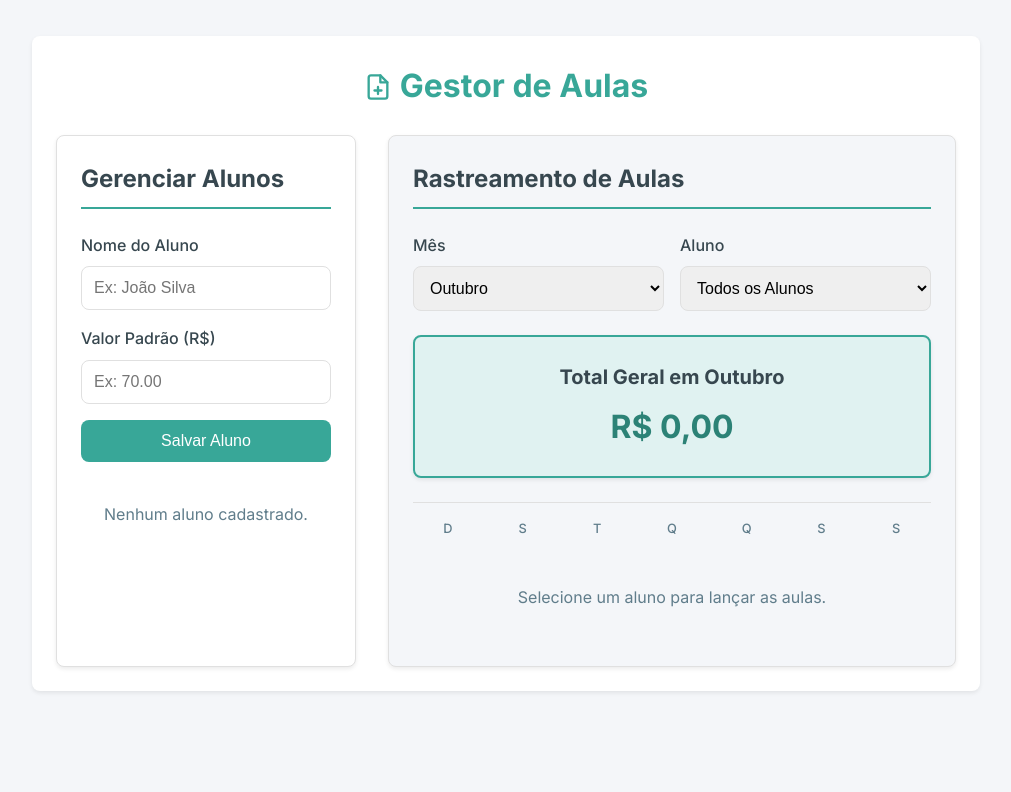
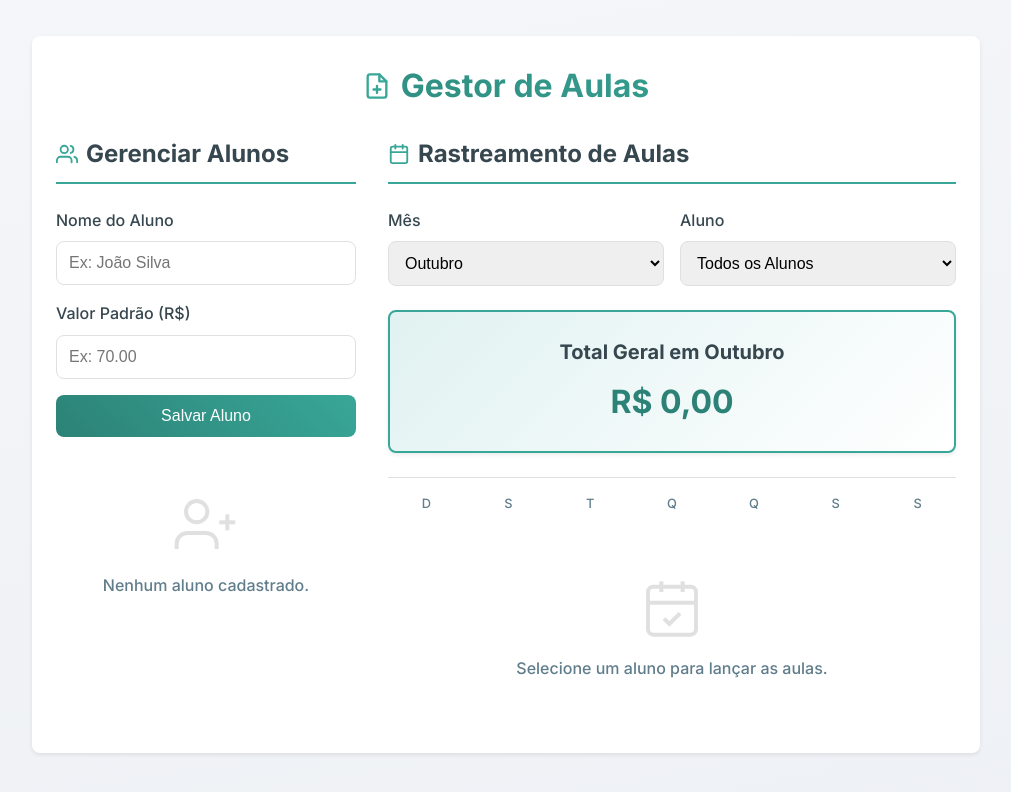
Before and after one commit to Renato425636/calculadora_auals, a plain HTML site: page index.html in a window 1280 px wide. Shown: the whole page, without its empty margins (134-1145 px from the left). Drawn offline with Linux system fonts and the light colour scheme.

Commit message:
Update index.html

```diff
--- a/index.html
+++ b/index.html
@@ -26,20 +26,22 @@
 
         body {
             font-family: 'Inter', -apple-system, BlinkMacSystemFont, "Segoe UI", Roboto, "Helvetica Neue", Arial, sans-serif;
-            background-color: var(--color-light);
+            /* Fundo com gradiente sutil */
+            background: linear-gradient(170deg, var(--color-light) 0%, #eef1f5 100%);
             color: var(--color-dark);
             line-height: 1.6;
             margin: 0;
             padding: 1rem;
+            min-height: 100vh;
         }
 
         .container {
             max-width: 900px;
             margin: 20px auto;
             padding: 1.5rem;
-            background-color: #ffffff;
+            background-color: #ffffff; /* Container principal é um card branco */
             border-radius: var(--border-radius);
-            box-shadow: var(--shadow-light); /* Sombra mais leve */
+            box-shadow: var(--shadow-light);
         }
 
         h1, h2, h3 {
@@ -49,38 +51,62 @@
 
         h1 {
             text-align: center;
+            /* Cor primária como fallback */
             color: var(--color-primary);
+            /* Gradiente de texto */
+            background: linear-gradient(45deg, var(--color-primary-dark), var(--color-primary));
+            -webkit-background-clip: text;
+            -webkit-text-fill-color: transparent;
+
             margin-bottom: 1.5rem;
+            display: flex; /* Alinhar ícone e texto */
+            justify-content: center;
+            align-items: center;
+            gap: 10px;
+        }
+        /* Ícone do H1 usa a cor sólida */
+        h1 svg {
+            -webkit-text-fill-color: var(--color-primary);
         }
 
         h2 {
             border-bottom: 2px solid var(--color-primary);
             padding-bottom: 0.5rem;
             margin-bottom: 1.5rem;
+            display: flex; /* Novo: alinhar ícone e texto no H2 */
+            align-items: center;
+            gap: 8px;
+        }
+        h2 svg {
+            width: 22px;
+            height: 22px;
+            stroke: var(--color-primary);
+            stroke-width: 2;
+            fill: none;
+            stroke-linecap: round;
+            stroke-linejoin: round;
         }
 
+        /* Novo: Layout de grade de volta */
         .grid-layout {
             display: grid;
             grid-template-columns: 1fr;
             gap: 2rem;
         }
 
+        /* Layout responsivo para telas maiores */
         @media (min-width: 768px) {
             .grid-layout {
                 grid-template-columns: 300px 1fr;
             }
         }
 
+        /* Seções de volta ao normal */
         .form-section, .schedule-section {
-            padding: 1.5rem;
-            border: 1px solid var(--color-border);
-            border-radius: var(--border-radius);
-            background-color: #fff;
-            box-shadow: var(--shadow-light); /* Adiciona sombra leve */
-        }
-
-        .schedule-section {
-            background-color: var(--color-light); /* Fundo um pouco mais claro */
+            padding: 0;
+            border: none;
+            box-shadow: none;
+            background-color: transparent;
         }
 
         .form-group {
@@ -137,12 +163,14 @@
         }
 
         .btn-primary {
-            background-color: var(--color-primary);
+            /* Botão com gradiente */
+            background: linear-gradient(45deg, var(--color-primary-dark), var(--color-primary));
             color: white;
+            border: none;
         }
         .btn-primary:hover {
-            background-color: var(--color-primary-dark);
-            box-shadow: var(--shadow-light);
+            background: linear-gradient(45deg, var(--color-primary), var(--color-primary-dark));
+            box-shadow: var(--shadow-hover);
         }
 
         .btn-secondary {
@@ -213,7 +241,8 @@
 
 
         #total-display {
-            background-color: var(--color-accent-light); /* Fundo com a cor de destaque clara */
+            /* Gradiente sutil no totalizador */
+            background: linear-gradient(135deg, var(--color-accent-light) 0%, #ffffff 100%);
             border: 2px solid var(--color-primary);
             color: var(--color-primary-dark);
             padding: 1.5rem;
@@ -261,12 +290,13 @@
             font-weight: 500;
             cursor: pointer;
             background-color: #ffffff; /* Fundo dos dias normais */
-            transition: background-color 0.2s, color 0.2s, box-shadow 0.2s;
+            transition: background-color 0.2s, color 0.2s, box-shadow 0.2s, transform 0.1s;
         }
 
         .calendar-day:hover:not(.padding) {
             background-color: var(--color-accent-light);
-            box-shadow: var(--shadow-light); /* Sombra suave ao passar o mouse */
+            box-shadow: var(--shadow-hover); /* Sombra mais forte no hover */
+            transform: scale(1.05); /* Efeito de zoom leve */
         }
 
         .calendar-day.padding {
@@ -281,18 +311,42 @@
         }
 
         .calendar-day.selected {
-            background-color: var(--color-primary);
+            /* Dia selecionado com gradiente */
+            background: linear-gradient(135deg, var(--color-primary-dark), var(--color-primary));
             color: white;
             border-color: var(--color-primary-dark);
             box-shadow: var(--shadow-light);
+            transform: scale(1.02);
         }
         /* --- Fim do Estilo do Calendário --- */
 
+        /* Estilo para "Estado Vazio" com SVG */
         .empty-state {
             text-align: center;
             color: var(--color-secondary);
             padding: 1rem;
-            grid-column: 1 / -1;
+            grid-column: 1 / -1; /* Ocupa todo o calendário */
+        }
+
+        .empty-state-content {
+            display: flex;
+            flex-direction: column;
+            align-items: center;
+            gap: 1rem;
+            padding: 2rem 0;
+            color: var(--color-secondary);
+        }
+        .empty-state-content svg {
+            width: 64px;
+            height: 64px;
+            stroke: var(--color-border);
+            stroke-width: 1.5;
+            fill: none;
+        }
+        .empty-state-content p {
+            font-size: 1rem;
+            font-weight: 500;
+            margin: 0;
         }
 
     </style>
@@ -300,19 +354,27 @@
 <body>
 
     <div class="container">
-        <h1><svg xmlns="http://www.w3.org/2000/svg" width="28" height="28" viewBox="0 0 24 24" fill="none" stroke="currentColor" stroke-width="2" stroke-linecap="round" stroke-linejoin="round" style="vertical-align: -4px; margin-right: 8px;"><path d="M14 2H6a2 2 0 0 0-2 2v16a2 2 0 0 0 2 2h12a2 2 0 0 0 2-2V8z"></path><polyline points="14 2 14 8 20 8"></polyline><line x1="12" y1="18" x2="12" y2="12"></line><line x1="9" y1="15" x2="15" y2="15"></line></svg>Gestor de Aulas</h1>
+        <h1>
+            <svg xmlns="http://www.w3.org/2000/svg" width="28" height="28" viewBox="0 0 24 24" fill="none" stroke="currentColor" stroke-width="2" stroke-linecap="round" stroke-linejoin="round"><path d="M14 2H6a2 2 0 0 0-2 2v16a2 2 0 0 0 2 2h12a2 2 0 0 0 2-2V8z"></path><polyline points="14 2 14 8 20 8"></polyline><line x1="12" y1="18" x2="12" y2="12"></line><line x1="9" y1="15" x2="15" y2="15"></line></svg>
+            <span>Gestor de Aulas</span>
+        </h1>
 
+        <!-- Layout de grade (tela única) -->
         <div class="grid-layout">
 
-            <!-- Seção de Gerenciamento de Alunos --><div class="form-section">
-                <h2>Gerenciar Alunos</h2>
+            <!-- Painel de Alunos -->
+            <div class="form-section">
+                <h2>
+                    <svg xmlns="http://www.w3.org/2000/svg" viewBox="0 0 24 24"><path d="M17 21v-2a4 4 0 0 0-4-4H5a4 4 0 0 0-4 4v2"></path><circle cx="9" cy="7" r="4"></circle><path d="M23 21v-2a4 4 0 0 0-3-3.87"></path><path d="M16 3.13a4 4 0 0 1 0 7.75"></path></svg>
+                    Gerenciar Alunos
+                </h2>
                 <form id="student-form">
                     <input type="hidden" id="student-id">
                     <div class="form-group">
                         <label for="student-name">Nome do Aluno</label>
                         <input type="text" id="student-name" placeholder="Ex: João Silva" required>
                     </div>
-                    <!-- CORRIGIDO: class.form-group" para "class="form-group" --><div class="form-group">
+                    <div class="form-group">
                         <label for="student-default-price">Valor Padrão (R$)</label>
                         <input type="number" id="student-default-price" placeholder="Ex: 70.00" min="0" step="0.01" required>
                     </div>
@@ -323,11 +385,16 @@
                 </form>
 
                 <div id="student-list">
-                    <!-- Lista de alunos será populada pelo JS --></div>
+                    <!-- Lista de alunos será populada pelo JS -->
+                </div>
             </div>
 
-            <!-- Seção de Rastreamento de Aulas --><div class="schedule-section">
-                <h2>Rastreamento de Aulas</h2>
+            <!-- Painel do Calendário -->
+            <div class="schedule-section">
+                <h2>
+                    <svg xmlns="http://www.w3.org/2000/svg" viewBox="0 0 24 24"><rect x="3" y="4" width="18" height="18" rx="2" ry="2"></rect><line x1="16" y1="2" x2="16" y2="6"></line><line x1="8" y1="2" x2="8" y2="6"></line><line x1="3" y1="10" x2="21" y2="10"></line></svg>
+                    Rastreamento de Aulas
+                </h2>
 
                 <div class="filters">
                     <div class="form-group">
@@ -348,12 +415,12 @@
                 </div>
 
                 <div id="class-days-list">
-                    <!-- Calendário será populado pelo JS --><p class="empty-state">Selecione um mês e um aluno para lançar as aulas.</p>
+                    <!-- Calendário será populado pelo JS -->
                 </div>
             </div>
 
-        </div>
-    </div>
+        </div> <!-- Fim .grid-layout -->
+    </div> <!-- Fim .container -->
 
     <script>
         document.addEventListener('DOMContentLoaded', () => {
@@ -379,6 +446,22 @@
 
             let students = [];
             let schedules = []; // Estrutura mantida: { id, studentId, date(YYYY-MM-DD), price, status }
+
+            // --- Estados Vazios (SVG + Texto) ---
+            const emptyStateStudents = `
+                <div class="empty-state-content">
+                    <svg xmlns="http://www.w3.org/2000/svg" viewBox="0 0 24 24"><path d="M16 21v-2a4 4 0 0 0-4-4H5a4 4 0 0 0-4 4v2"></path><circle cx="8.5" cy="7" r="4"></circle><line x1="20" y1="8" x2="20" y2="14"></line><line x1="17" y1="11" x2="23" y2="11"></line></svg>
+                    <p>Nenhum aluno cadastrado.</p>
+                </div>
+            `;
+            const emptyStateCalendar = `
+                <div class="empty-state">
+                    <div class="empty-state-content">
+                        <svg xmlns="http://www.w3.org/2000/svg" viewBox="0 0 24 24"><rect x="3" y="4" width="18" height="18" rx="2" ry="2"></rect><line x1="16" y1="2" x2="16" y2="6"></line><line x1="8" y1="2" x2="8" y2="6"></line><line x1="3" y1="10" x2="21" y2="10"></line><path d="m9 16 2 2 4-4"></path></svg>
+                        <p>Selecione um aluno para lançar as aulas.</p>
+                    </div>
+                </div>
+            `;
 
             // --- Funções Auxiliares ---
             const generateId = () => `id_${new Date().getTime()}_${Math.random().toString(36).substring(2, 9)}`;
@@ -417,7 +500,7 @@
                 studentList.innerHTML = '';
 
                 if (students.length === 0) {
-                    studentList.innerHTML = '<p class="empty-state">Nenhum aluno cadastrado.</p>';
+                    studentList.innerHTML = emptyStateStudents; // Novo estado vazio
                     return;
                 }
 
@@ -559,20 +642,17 @@
 
                 // 2. Se "Todos" estiver selecionado, mostra estado vazio e calcula total
                 if (selectedStudentId === "") {
-                    const emptyState = document.createElement('p');
-                    emptyState.className = 'empty-state';
-                    emptyState.textContent = 'Selecione um aluno para lançar as aulas.';
-                    classDaysList.appendChild(emptyState);
+                    classDaysList.innerHTML += emptyStateCalendar; // Novo estado vazio
                     calculateTotal(); // Calcula o total (geral)
                     return;
                 }
 
                 const student = students.find(s => s.id === selectedStudentId);
                 if (!student) {
-                    const errorState = document.createElement('p');
-                    errorState.className = 'empty-state';
-                    errorState.textContent = 'Erro: Aluno não encontrado.';
-                    classDaysList.appendChild(errorState);
+                    classDaysList.innerHTML += `
+                        <div class="empty-state">
+                            <div class="empty-state-content"><p>Erro: Aluno não encontrado.</p></div>
+                        </div>`;
                     return;
                 }
 
@@ -728,7 +808,9 @@
                 // Listeners dos Filtros e Calendário
                 monthSelect.addEventListener('change', renderMonthCalendar);
                 studentFilterSelect.addEventListener('change', renderMonthCalendar);
-                classDaysList.addEventListener('click', handleDayClick); // Atualizado de handleDayCheck
+                classDaysList.addEventListener('click', handleDayClick);
+
+                // Lógica das abas foi REMOVIDA
             };
 
             init();
```
